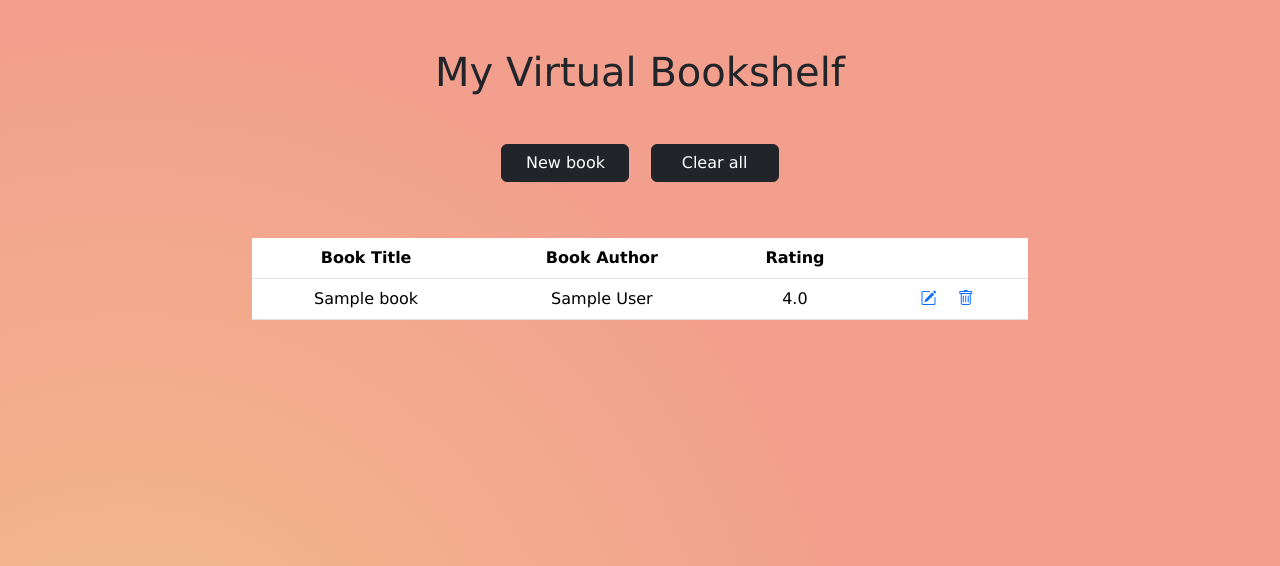
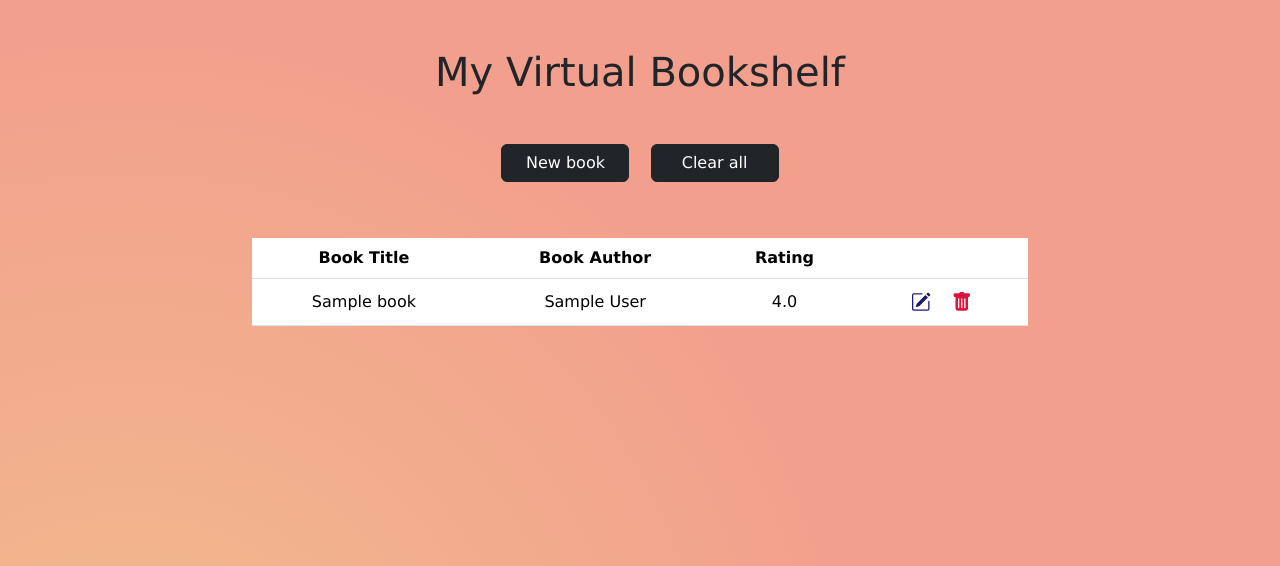
Before and after one commit to ig0r-ferreira/virtual-bookshelf, a Flask app: page / in a window 1280 px wide. Shown: the top 566 px of the page. Run offline with Flask 3, Linux system fonts and the light colour scheme; tables that the repository leaves empty hold one stand-in row (Sample ...); some libraries are stand-ins or nearby versions.

Commit message:
Add color to action icons with the book

```diff
--- a/virtual_bookshelf/static/style.css
+++ b/virtual_bookshelf/static/style.css
@@ -29,8 +29,27 @@ tbody td:last-child a {
     display: inline-block;
 }
 
+th,
+td {
+    vertical-align: middle;
+}
+
 .bi {
+    font-size: 1.25rem;
     margin: 0.5rem;
+}
+
+.icon-link {
+    color: unset;
+    text-decoration: none;
+}
+
+.bi-pencil-square {
+    color: midnightblue;
+}
+
+.bi-trash-fill {
+    color: crimson;
 }
 
 form {
--- a/virtual_bookshelf/templates/index.html
+++ b/virtual_bookshelf/templates/index.html
@@ -27,11 +27,19 @@
                     <td>{{ book.author }}</td>
                     <td>{{ book.rating }}</td>
                     <td>
-                        <a href="{{ url_for('edit_book', id=book.id) }}" title="Edit book data">
+                        <a
+                            class="icon-link"
+                            href="{{ url_for('edit_book', id=book.id) }}"
+                            title="Edit book data"
+                        >
                             <i class="bi bi-pencil-square"></i>
                         </a>
-                        <a href="{{ url_for('delete_book', id=book.id) }}" title="Remove book">
-                            <i class="bi bi-trash"></i>
+                        <a
+                            class="icon-link"
+                            href="{{ url_for('delete_book', id=book.id) }}"
+                            title="Remove book"
+                        >
+                            <i class="bi bi-trash-fill"></i>
                         </a>
                     </td>
                 </tr>
```
